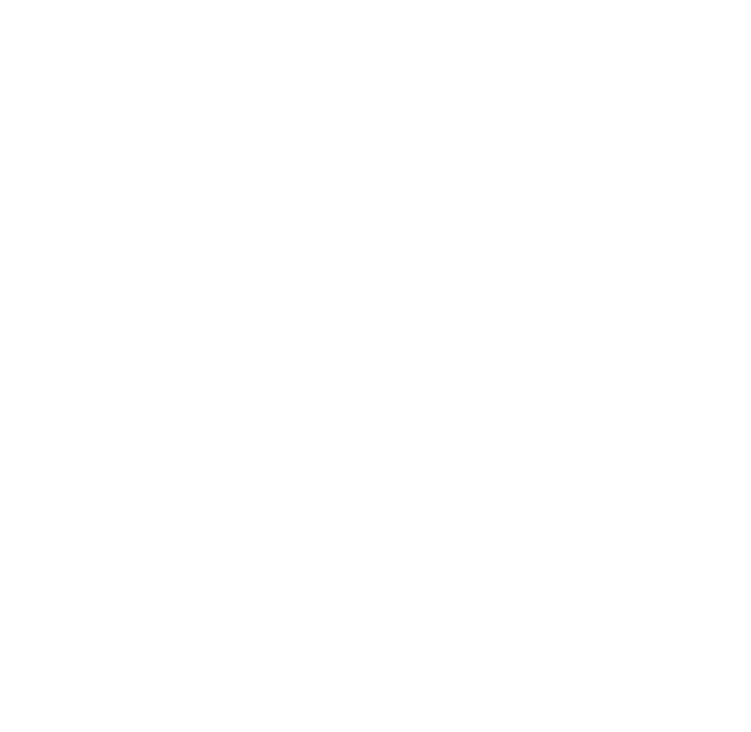
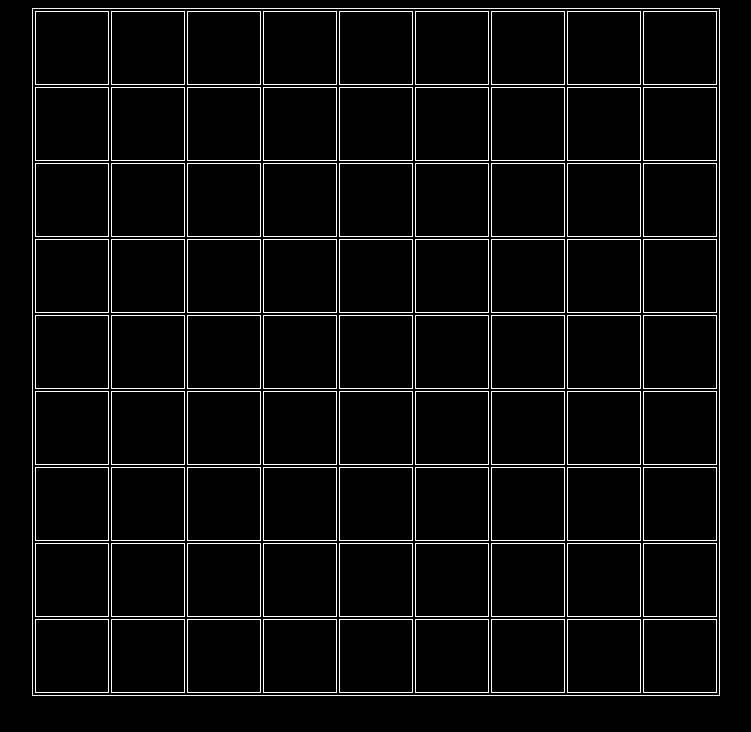
Before and after one commit to gmanatov/GA-SEI-Project-1, a plain HTML site: page index.html in a window 1280 px wide. Shown: the whole page, without its empty margins (264-1015 px from the left). Drawn offline with Linux system fonts and the light colour scheme.

Commit message:
Drew 9x9 table for sudoku and set some style. Populated console version of board with non random numbers.

```diff
--- a/index.html
+++ b/index.html
@@ -8,6 +8,38 @@
 </head>
 <body>
 
+    <table>
+        <tr>
+          <td></td><td></td><td></td><td></td><td></td><td></td><td></td><td></td><td></td>
+        </tr>
+        <tr>
+          <td></td><td></td><td></td><td></td><td></td><td></td><td></td><td></td><td></td>
+        </tr>
+        <tr>
+          <td></td><td></td><td></td><td></td><td></td><td></td><td></td><td></td><td></td>
+        </tr>
+        <tr>
+          <td></td><td></td><td></td><td></td><td></td><td></td><td></td><td></td><td></td>
+        </tr>
+        <tr>
+          <td></td><td></td><td></td><td></td><td></td><td></td><td></td><td></td><td></td>
+        </tr>
+        <tr>
+          <td></td><td></td><td></td><td></td><td></td><td></td><td></td><td></td><td></td>
+        </tr>
+        <tr>
+          <td></td><td></td><td></td><td></td><td></td><td></td><td></td><td></td><td></td>
+        </tr>
+        <tr>
+          <td></td><td></td><td></td><td></td><td></td><td></td><td></td><td></td><td></td>
+        </tr>
+        <tr>
+          <td></td><td></td><td></td><td></td><td></td><td></td><td></td><td></td><td></td>
+        </tr>
+      </table>
+
+
+
 
     <script src="script.js"></script>
 </body>
--- a/script.js
+++ b/script.js
@@ -0,0 +1,21 @@
+arrLottery = (arr) => {//This function takes array and gets random element out of it
+    let winEl = Math.floor((Math.random() * (arr.length - 1)) + 0)
+    return arr[winEl]
+}
+
+let cells = []
+
+for (i = 0; i < 9; i++){
+    cells[i] = [];
+    for (j = 0; j < 9; j++){
+        cells[i][j] = j+1;
+    }
+}
+
+for (i = 0; i < 9; i++){
+    let row = '';
+    for (j = 0; j < 9; j++){
+        row += cells[i][j] + ' ';
+    }
+    console.log(row);
+}
--- a/style.css
+++ b/style.css
@@ -0,0 +1,20 @@
+table {
+  margin: 0 auto; /* Centers the table on the page */
+  border: 1px solid #f0f0f0; /* Color of outer layer of table */
+}
+
+td {
+  border: 1px solid rgb(255, 255, 255); /* Border around each cell */
+  height: 70px; /* Height of the cells */
+  width: 70px; /* Width of the cells */
+  text-align: center; /* Center text in middle of cell */
+  vertical-align: middle; /* Aligning content in middle vertically */
+}
+
+td:hover {
+  background-color: #f0f0f0; /* Hover will make it this color */
+}
+
+body{
+  background-color: rgb(0, 0, 0); /* Background color of the whole page */
+}
```
